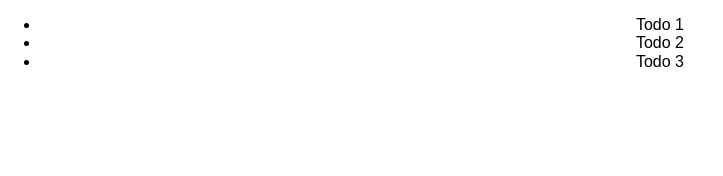
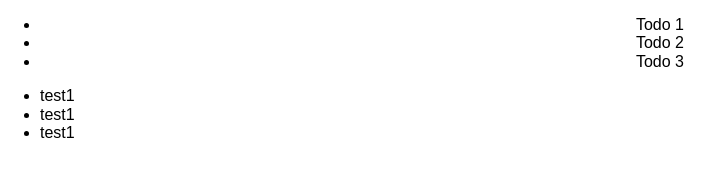
Before and after one commit to roo-shy/js-todo, a website built with webpack: page app/index.html in a window 1280 px wide. Shown: the whole page, without its empty margins (0-723 px from the left). Built offline with nearby package versions, Linux system fonts and the light colour scheme.

Commit message:
footer add

```diff
--- a/app/index.html
+++ b/app/index.html
@@ -22,7 +22,17 @@
 		   	<li>Todo 1</li>
 		   	<li>Todo 2</li>
 		   	<li>Todo 3</li>
+
 	    </ul>
+
+
+      <foote>
+         <ul>
+            <li>test1</li>
+            <li>test1</li>
+            <li>test1</li>
+         </ul>
+      </footer>
 	   </div>
 
     <!-- build:js assets/scripts/app.js -->
```
